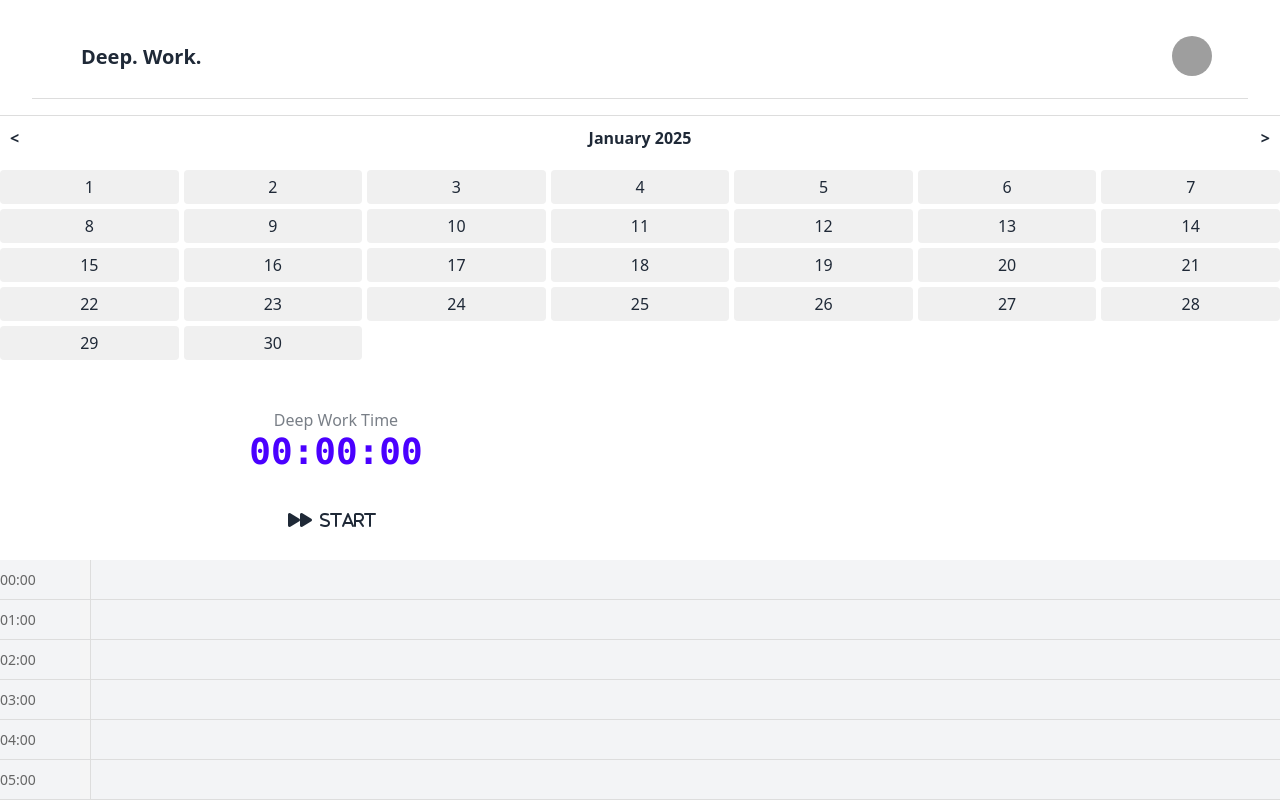
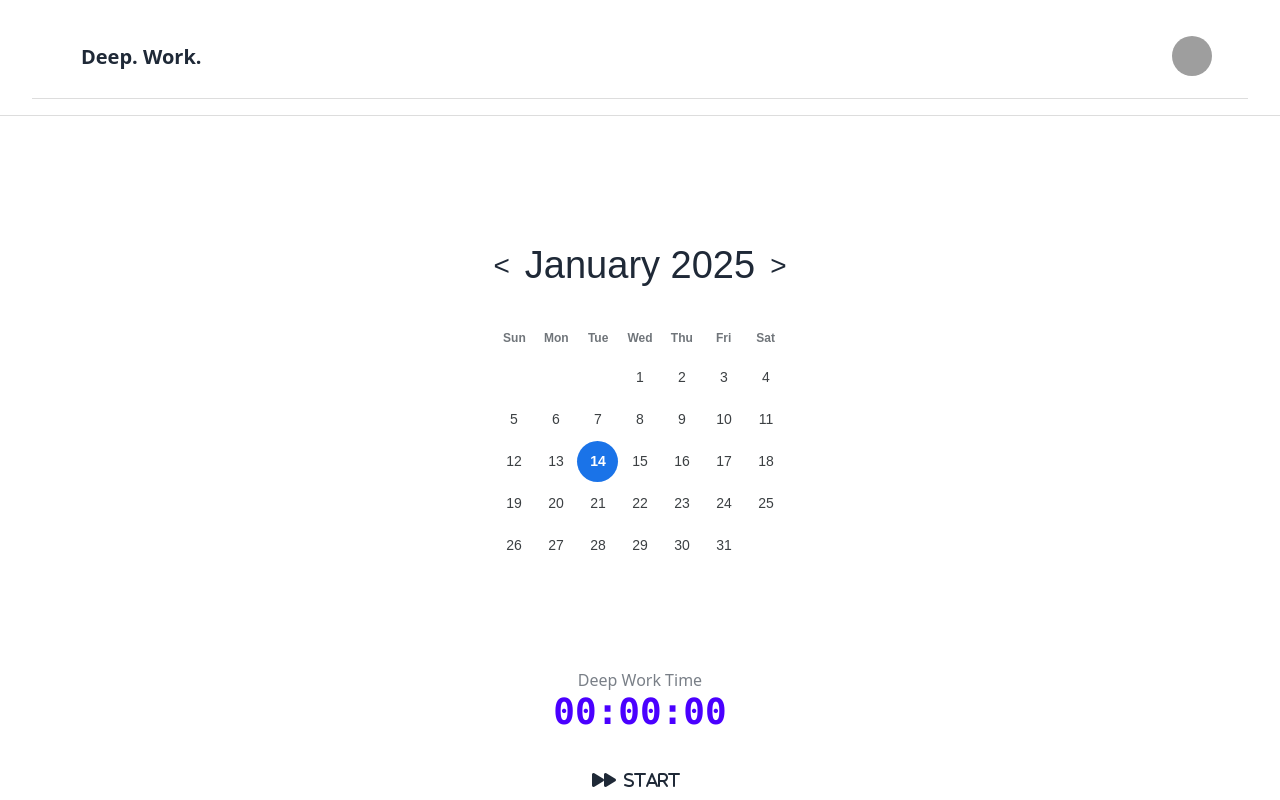
Before and after one commit to Siwi0w0/DeepWork-Frontend, a React (Vite) app: page /home in a window 1280 px wide. Shown: the top 800 px of the page. Built offline with nearby package versions, Linux system fonts and the light colour scheme; grey boxes are pictures that could not be loaded; the HTML template or start-up script is replaced by a standard one.

Commit message:
modify the calendar and add highligiht function

```diff
--- a/src/components/Calendar/Calendar.css
+++ b/src/components/Calendar/Calendar.css
@@ -1,25 +1,66 @@
+.calendar {
+  font-family: Arial, sans-serif;
+  max-width: 800px;
+  margin: 0 auto;
+}
+
 .calendar-header {
   display: flex;
   justify-content: space-between;
-  padding: 10px;
+  align-items: center;
+  padding: 10px 0;
+}
+
+.calendar-header button {
+  background: none;
+  border: none;
+  font-size: 28px;
+  cursor: pointer;
+}
+
+.calendar-header h2 {
+  margin: 0;
+  font-size: 38px;
+  padding: 15px;
+}
+
+.calendar-weekdays {
+  display: grid;
+  grid-template-columns: repeat(7, 1fr);
+  text-align: center;
+  font-weight: bold;
+  color: #70757a;
+  font-size: 12px;
+  padding: 10px 0;
+}
+
+.calendar-days {
+  display: grid;
+  grid-template-columns: repeat(7, 1fr);
+  gap: 1px;
+}
+
+.calendar-day {
+  aspect-ratio: 1;
+  display: flex;
+  justify-content: center;
+  align-items: center;
+  font-size: 14px;
+  color: #3c4043;
+}
+
+.calendar-day:hover {
+  background-color: #f1f3f4;
+  border-radius: 50%;
+}
+
+.calendar-day.today {
+  background-color: #1a73e8;
+  color: white;
+  border-radius: 50%;
   font-weight: bold;
 }
 
-.calendar-body {
-  display: grid;
-  grid-template-columns: repeat(7, 1fr);
-  gap: 5px;
-  margin-top: 10px;
+.calendar-day.today:hover {
+  background-color: #1967d2;
 }
-
-.calendar-day {
-  padding: 5px;
-  background-color: #f0f0f0;
-  text-align: center;
-  border-radius: 4px;
-  cursor: pointer;
-}
-
-.calendar-day:hover {
-  background-color: #d4e4ff;
-}
--- a/src/components/Calendar/Calendar.tsx
+++ b/src/components/Calendar/Calendar.tsx
@@ -1,59 +1,81 @@
-import React, { useState } from "react";
-import "./Calendar.css";
+import type React from "react";
+import { useState } from "react";
+import "../calendar/Calendar.css";
 
-const CalendarView: React.FC = () => {
-  const [currentMonth, setCurrentMonth] = useState(new Date());
+const Calendar: React.FC = () => {
+  const [currentDate, setCurrentDate] = useState(new Date());
+  const today = new Date();
 
-  const handlePrevMonth = () => {
-    setCurrentMonth(
-      new Date(currentMonth.getFullYear(), currentMonth.getMonth() - 1)
+  const daysInMonth = (date: Date) => {
+    return new Date(date.getFullYear(), date.getMonth() + 1, 0).getDate();
+  };
+
+  const startDay = (date: Date) => {
+    return new Date(date.getFullYear(), date.getMonth(), 1).getDay();
+  };
+
+  const prevMonth = () => {
+    setCurrentDate(
+      new Date(currentDate.getFullYear(), currentDate.getMonth() - 1, 1)
     );
   };
 
-  const handleNextMonth = () => {
-    setCurrentMonth(
-      new Date(currentMonth.getFullYear(), currentMonth.getMonth() + 1)
+  const nextMonth = () => {
+    setCurrentDate(
+      new Date(currentDate.getFullYear(), currentDate.getMonth() + 1, 1)
+    );
+  };
+
+  const isToday = (day: number) => {
+    return (
+      today.getDate() === day &&
+      today.getMonth() === currentDate.getMonth() &&
+      today.getFullYear() === currentDate.getFullYear()
     );
   };
 
   const renderDays = () => {
-    const startOfMonth = new Date(
-      currentMonth.getFullYear(),
-      currentMonth.getMonth(),
-      1
-    );
     const days = [];
+    const totalDays = daysInMonth(currentDate);
+    const startingDay = startDay(currentDate);
 
-    for (let i = 0; i < 30; i++) {
-      const date = new Date(
-        startOfMonth.getFullYear(),
-        startOfMonth.getMonth(),
-        i + 1
-      );
+    for (let i = 0; i < startingDay; i++) {
+      days.push(<div key={`empty-${i}`} className="calendar-day"></div>);
+    }
+
+    for (let i = 1; i <= totalDays; i++) {
       days.push(
-        <div className="calendar-day" key={i}>
-          {date.getDate()}
+        <div key={i} className={`calendar-day ${isToday(i) ? "today" : ""}`}>
+          {i}
         </div>
       );
     }
+
     return days;
   };
 
   return (
-    <div>
-      <div className="calendar-header h-full w-full bg-white p-4">
-        <button onClick={handlePrevMonth}>{"<"}</button>
-        <span>
-          {currentMonth.toLocaleDateString("en-US", {
+    <div className="calendar">
+      <div className="calendar-header">
+        <button onClick={prevMonth}>&lt;</button>
+        <h2>
+          {currentDate.toLocaleString("default", {
             month: "long",
             year: "numeric",
           })}
-        </span>
-        <button onClick={handleNextMonth}>{">"}</button>
+        </h2>
+        <button onClick={nextMonth}>&gt;</button>
       </div>
-      <div className="calendar-body">{renderDays()}</div>
+      <div className="calendar-weekdays">
+        {["Sun", "Mon", "Tue", "Wed", "Thu", "Fri", "Sat"].map((day) => (
+          <div key={day} className="weekday">
+            {day}
+          </div>
+        ))}
+      </div>
+      <div className="calendar-days">{renderDays()}</div>
     </div>
   );
 };
 
-export default CalendarView;
+export default Calendar;
--- a/src/pages/Home.tsx
+++ b/src/pages/Home.tsx
@@ -1,16 +1,16 @@
 import React from "react";
 import Navbar from "../components/navbar/Navbar";
-import Calendar from "../components/Calendar/Calendar";
-import TimeAxis from "../components/TimeAxis/TimeAxis";
-import Timer from "../components/Timer/Timer";
+import Calendar from "../components/calendar/Calendar";
+import TimeAxis from "../components/timeAxis/TimeAxis";
+import Timer from "../components/timer/Timer";
 
-const TimeZone: React.FC = () => {
+const Home: React.FC = () => {
   return (
     <div className="container">
       <div className="navbar">
         <Navbar />
       </div>
-      <div className="calendar-panel">
+      <div className="calendar-panel flex min-h-screen flex-col items-center justify-between p-24">
         <Calendar />
         <Timer />
       </div>
@@ -21,4 +21,4 @@ const TimeZone: React.FC = () => {
   );
 };
 
-export default TimeZone;
+export default Home;
```
